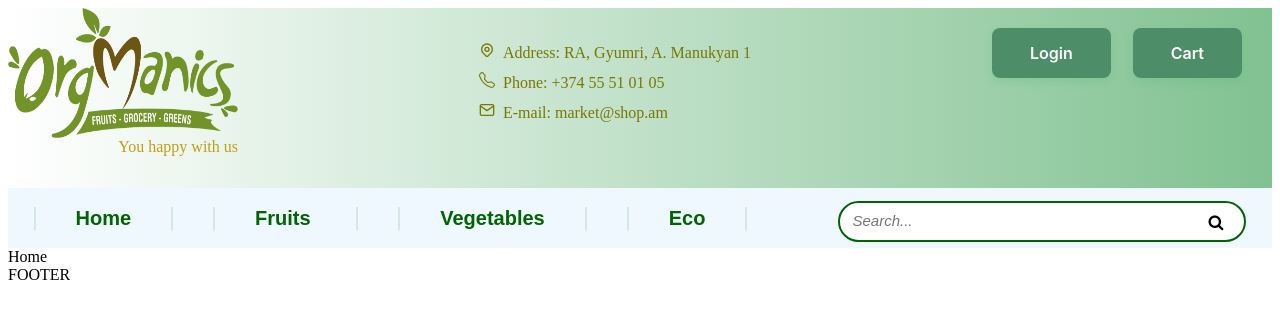
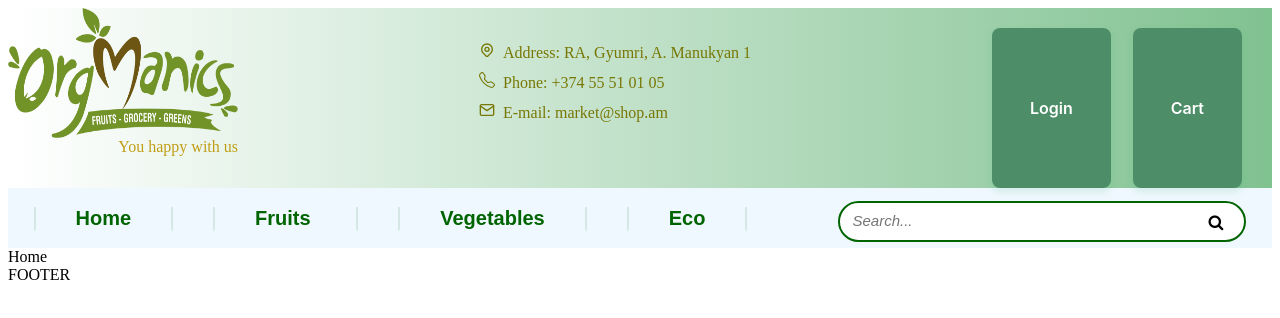
Before and after one commit to Davit2022/frontend, a React app in the folder custom-react-boilerplate/: page / in a window 1280 px wide. Shown: the top 318 px of the page. Built offline with nearby package versions, Linux system fonts and the light colour scheme.

Commit message:
login-redirect

```diff
--- a/custom-react-boilerplate/package.json
+++ b/custom-react-boilerplate/package.json
@@ -6,7 +6,7 @@
   "scripts": {
     "start": "webpack serve --mode development --env=development",
     "lint": "eslint --fix --ext .js,.jsx .",
-    "test": "echo \"Error: no test specified\" && exit 1",
+    "test1": "echo \"Error: no test specified\" && exit 1",
     "build": "webpack --mode production --env=production"
   },
   "keywords": [],
--- a/custom-react-boilerplate/src/components/common/Button.jsx
+++ b/custom-react-boilerplate/src/components/common/Button.jsx
@@ -2,13 +2,14 @@ import React from "react";
 import PropTypes from "prop-types";
 
 function Button(props) {
-  const { title, onClick, className } = props;
+  const {
+    title, onClick, className, children,
+  } = props;
+
   return (
-    <div>
-      <button className={className} onClick={onClick} type="button">
-        {title}
-      </button>
-    </div>
+    <button className={className} onClick={onClick} type="button">
+      {title}
+    </button>
   );
 }
 
@@ -16,11 +17,13 @@ Button.propTypes = {
   title: PropTypes.string.isRequired,
   onClick: PropTypes.func,
   className: PropTypes.string,
+  children: PropTypes.node,
 };
 
 Button.defaultProps = {
   onClick: () => {},
   className: "",
+  children: null,
 };
 
 export default Button;
--- a/custom-react-boilerplate/src/components/header/Header.jsx
+++ b/custom-react-boilerplate/src/components/header/Header.jsx
@@ -1,5 +1,5 @@
 import React from "react";
-import { Link } from "react-router-dom";
+import { useNavigate } from "react-router-dom";
 import Logo from "../common/Logo";
 import image from "../../assets/image.png";
 import Info from "../common/Info";
@@ -7,6 +7,12 @@ import Button from "../common/Button";
 import "./Header.css";
 
 function Header() {
+  const navigate = useNavigate();
+
+  const handleClick = () => {
+    navigate("/login");
+  };
+
   return (
     <div className="header">
       <div className="header-logo">
@@ -16,15 +22,10 @@ function Header() {
         <Info />
       </div>
       <div className="header-buttons">
-        <Link to="/login">
-          <Button
-            title="Login"
-            className="header-button"
-          />
-        </Link>
-        <Link to="/cart">
-          <Button title="Cart" className="header-button" />
-        </Link>
+        <Button title="Login" className="header-button" onClick={handleClick}>
+          <div>HEY</div>
+        </Button>
+        <Button title="Cart" className="header-button" onClick={handleClick} />
       </div>
     </div>
   );
```
Also changed, not shown: 1 other file (tests, documents, lock files or other folders).
